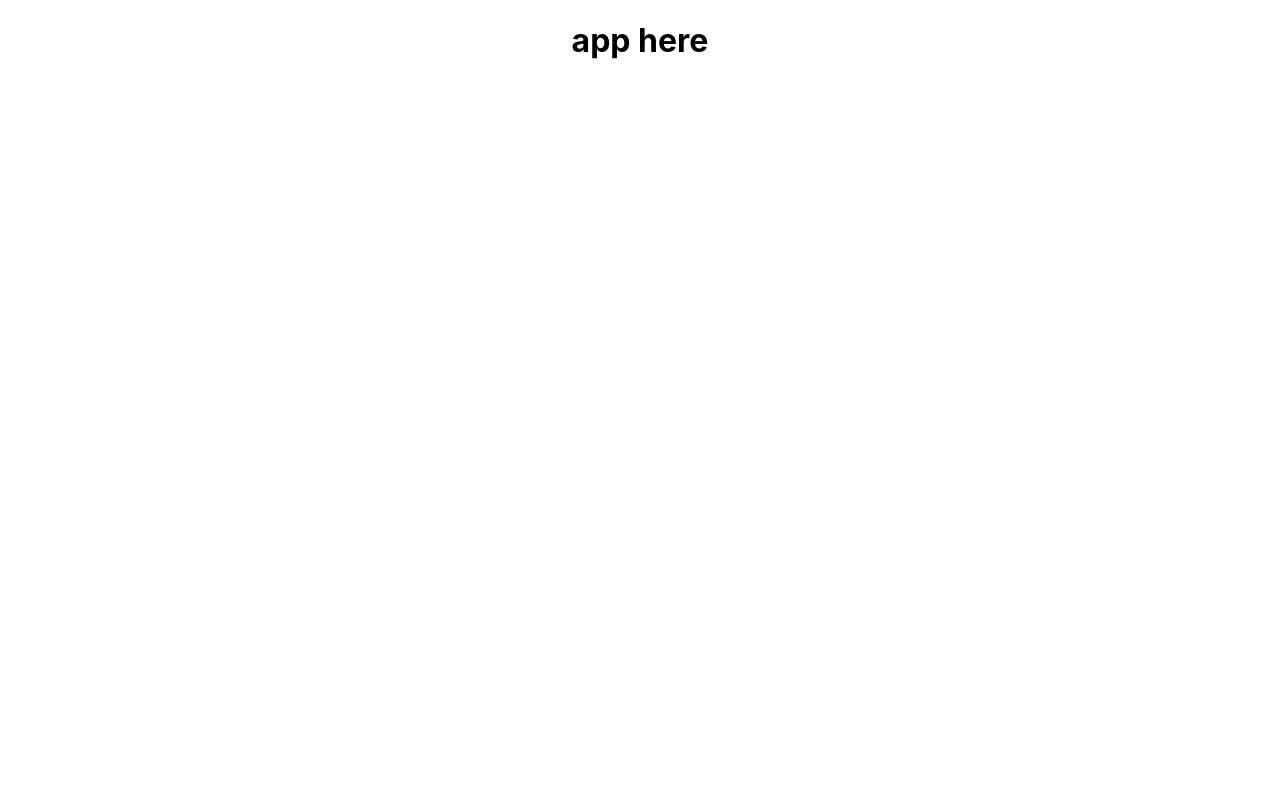
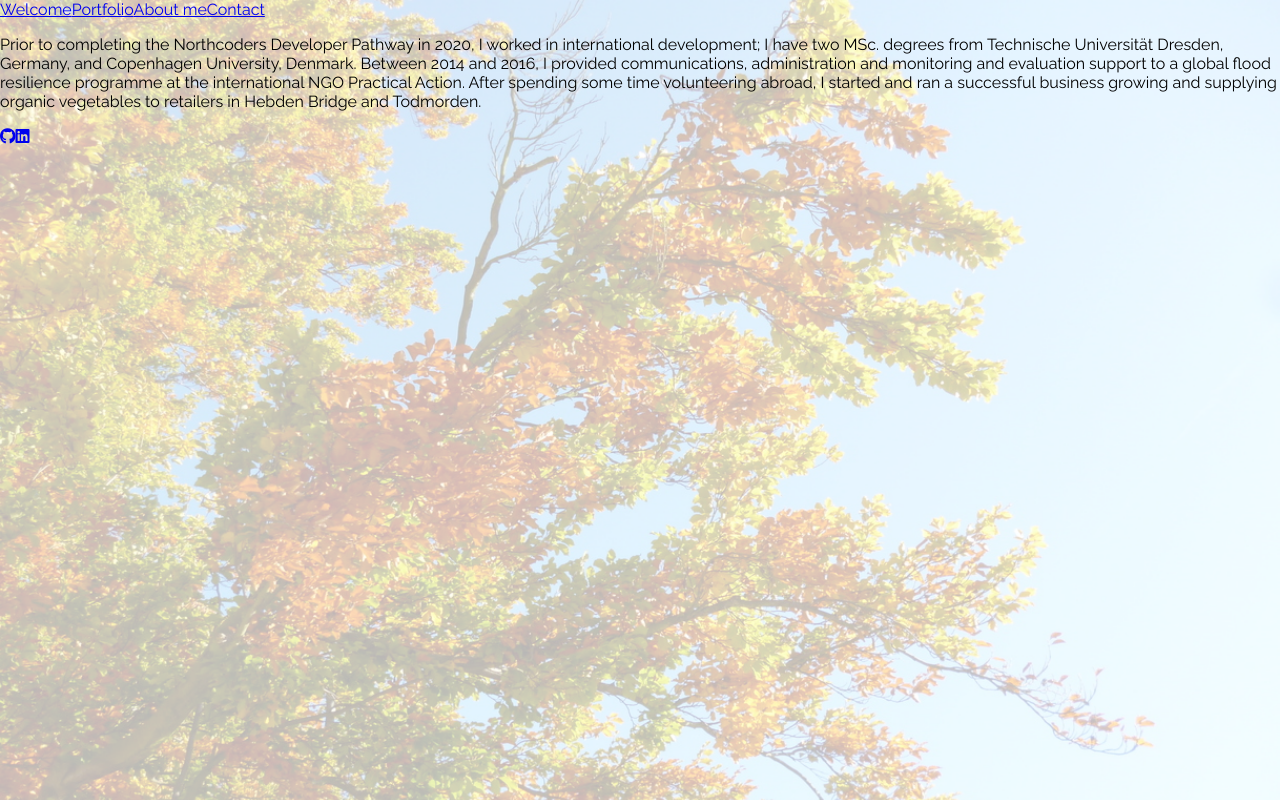
Before and after one commit to j-dublon/portfolio, a React (Create React App) app: page /info in a window 1280 px wide. Built offline with nearby package versions, Linux system fonts and the light colour scheme.

Commit message:
setup basic structure of components

```diff
--- a/package.json
+++ b/package.json
@@ -3,6 +3,7 @@
   "version": "0.1.0",
   "private": true,
   "dependencies": {
+    "@reach/router": "^1.3.3",
     "@testing-library/jest-dom": "^4.2.4",
     "@testing-library/react": "^9.5.0",
     "@testing-library/user-event": "^7.2.1",
--- a/public/index.html
+++ b/public/index.html
@@ -8,7 +8,15 @@
       name="description"
       content="Web site created using create-react-app"
     />
+    <link
+      href="https://fonts.googleapis.com/css?family=Raleway:400,500,700&display=swap"
+      rel="stylesheet"
+    />
     <link rel="manifest" href="%PUBLIC_URL%/manifest.json" />
+    <script
+      src="https://kit.fontawesome.com/ac6779b8f2.js"
+      crossorigin="anonymous"
+    ></script>
     <title>J Dublon - Portfolio</title>
   </head>
   <body>
--- a/src/App.css
+++ b/src/App.css
@@ -1,8 +1,5 @@
-.App {
-  text-align: center;
+body {
+  background-image: url("./Images/canopy-1.png");
+  background-size: 100%;
+  font-family: "Raleway", sans-serif;
 }
-
-.App-logo {
-  height: 40vmin;
-  pointer-events: none;
-}
--- a/src/App.js
+++ b/src/App.js
@@ -1,12 +1,22 @@
 import React from "react";
 import "./App.css";
+import NavBar from "./Components/NavBar";
+import { Router } from "@reach/router";
+import Welcome from "./Components/Welcome";
+import BottomNav from "./Components/BottomNav";
+import About from "./Components/About";
+import Portfolio from "./Components/Portfolio";
 
 function App() {
   return (
     <div className="App">
-      <header className="App-header">
-        <h1>app here</h1>
-      </header>
+      <NavBar />
+      <Router>
+        <Welcome path="/" />
+        <Portfolio path="/portfolio" />
+        <About path="/info" />
+      </Router>
+      <BottomNav />
     </div>
   );
 }
--- /dev/null
+++ b/src/Components/About.jsx
@@ -0,0 +1,21 @@
+import React from "react";
+
+const About = () => {
+  return (
+    <main>
+      <p>
+        Prior to completing the Northcoders Developer Pathway in 2020, I worked
+        in international development; I have two MSc. degrees from Technische
+        Universität Dresden, Germany, and Copenhagen University, Denmark.
+        Between 2014 and 2016, I provided communications, administration and
+        monitoring and evaluation support to a global flood resilience programme
+        at the international NGO Practical Action. After spending some time
+        volunteering abroad, I started and ran a successful business growing and
+        supplying organic vegetables to retailers in Hebden Bridge and
+        Todmorden.
+      </p>
+    </main>
+  );
+};
+
+export default About;
--- /dev/null
+++ b/src/Components/BottomNav.jsx
@@ -0,0 +1,17 @@
+import React from "react";
+import { Link } from "@reach/router";
+
+const BottomNav = () => {
+  return (
+    <nav>
+      <Link to="https://github.com/j-dublon">
+        <i className="fab fa-github"></i>
+      </Link>
+      <Link to="https://www.linkedin.com/in/jdublon/">
+        <i className="fab fa-linkedin"></i>
+      </Link>
+    </nav>
+  );
+};
+
+export default BottomNav;
--- /dev/null
+++ b/src/Components/NavBar.jsx
@@ -0,0 +1,15 @@
+import React from "react";
+import { Link } from "@reach/router";
+
+const NavBar = () => {
+  return (
+    <nav>
+      <Link to={"/"}>Welcome</Link>
+      <Link to={"/portfolio"}>Portfolio</Link>
+      <Link to={"/info"}>About me</Link>
+      <Link to={"/contact"}>Contact</Link>
+    </nav>
+  );
+};
+
+export default NavBar;
--- /dev/null
+++ b/src/Components/Portfolio.jsx
@@ -0,0 +1,8 @@
+import React from "react";
+import { Link } from "@reach/router";
+
+const Portfolio = () => {
+  return <main></main>;
+};
+
+export default Portfolio;
--- /dev/null
+++ b/src/Components/Welcome.jsx
@@ -0,0 +1,16 @@
+import React from "react";
+import { Link } from "@reach/router";
+
+const Welcome = () => {
+  return (
+    <header>
+      <h1>Hello, my name is Jodi Dublon.</h1>
+      <h1>I am a JavaScript developer.</h1>
+      <Link to={"/portfolio"}>
+        View my work <i class="fas fa-arrow-circle-right"></i>
+      </Link>
+    </header>
+  );
+};
+
+export default Welcome;
```
Also changed, not shown: src/Components/PortfolioCard.jsx (added, +13 -0 lines), src/Images/canopy-1.png (added), 1 other file (tests, documents, lock files or other folders).
